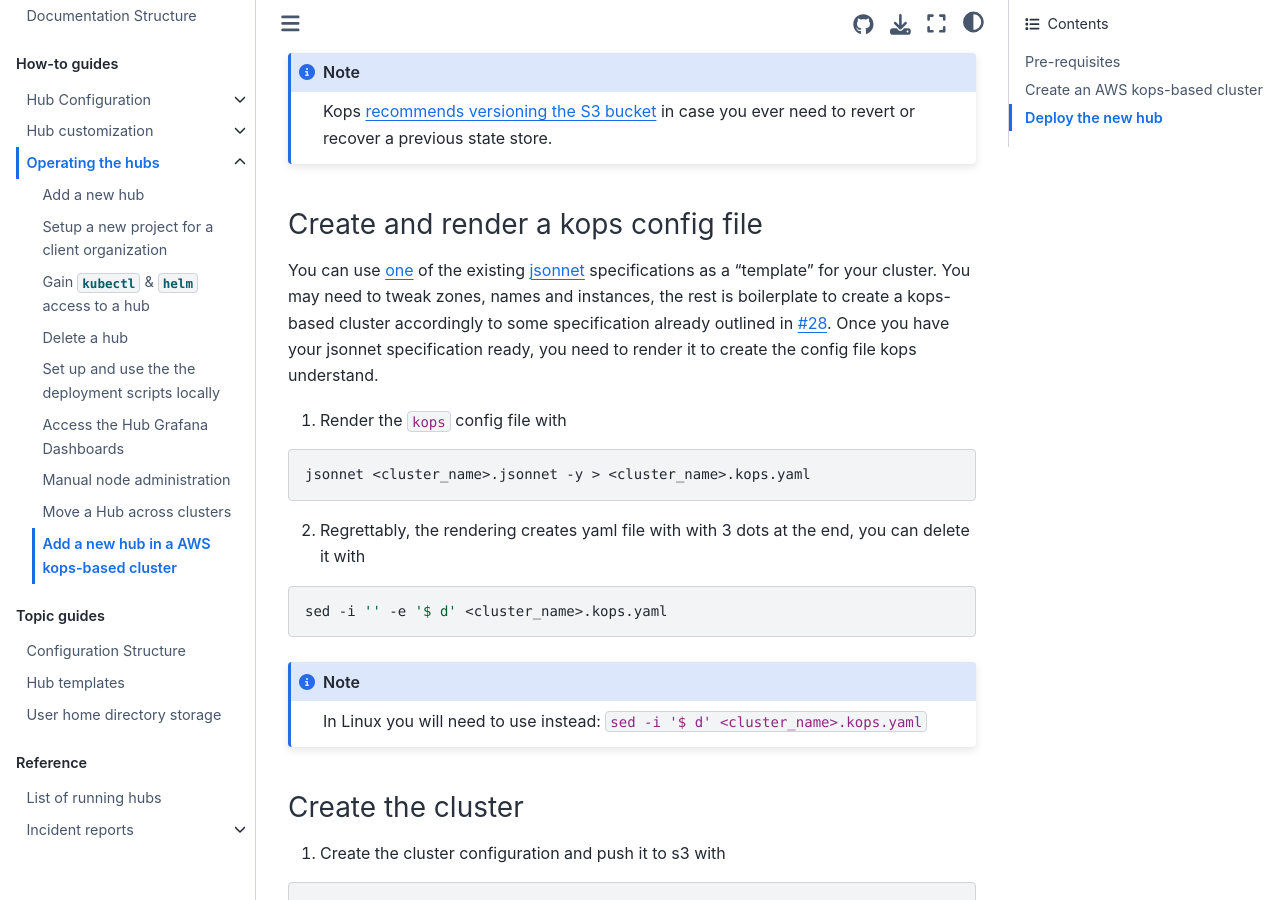
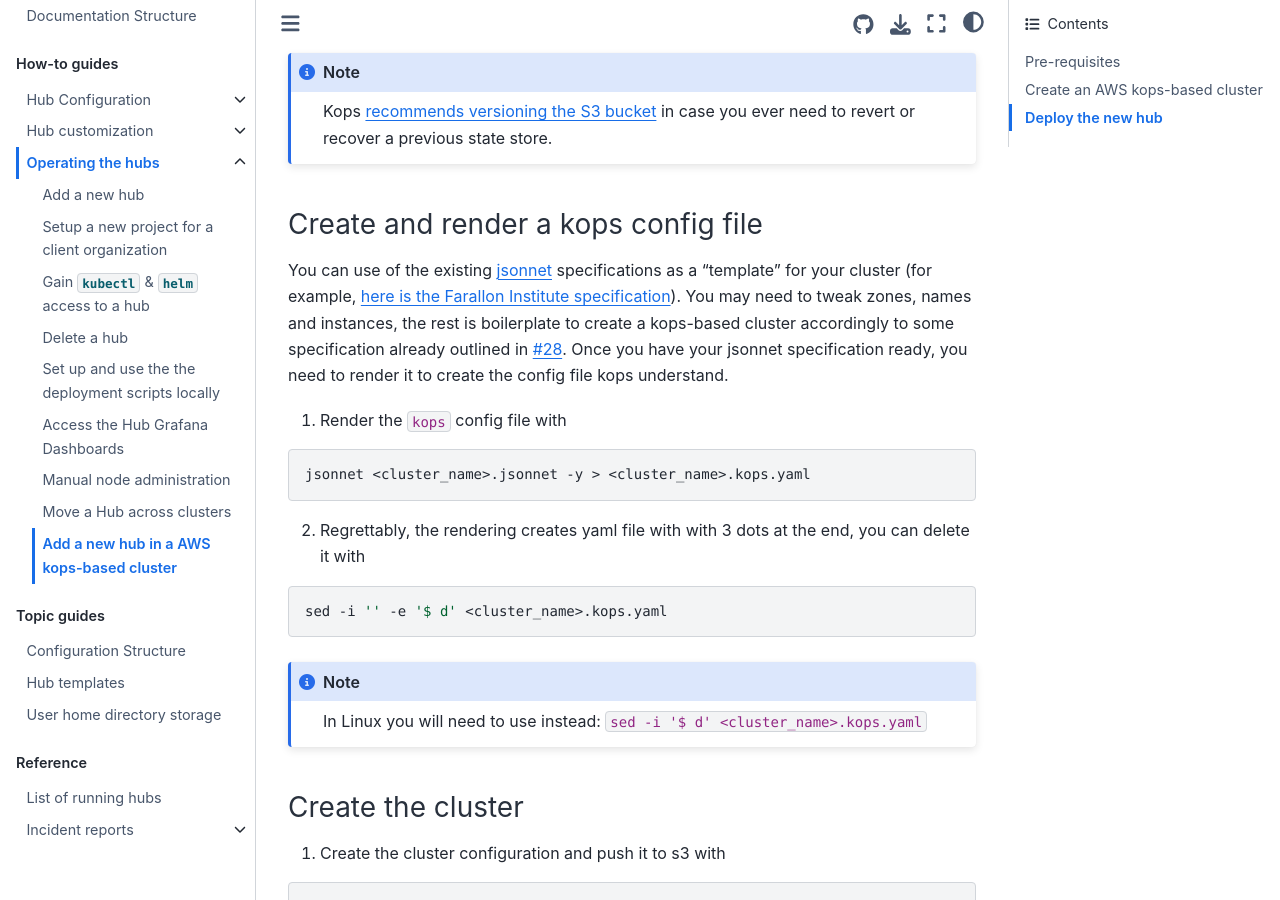
Before and after one commit to 2i2c-org/infrastructure, a Sphinx documentation site: the page built from docs/howto/operate/add-aws-hub.md, in a window 1280 px wide and 900 px high, scrolled down 1237 px. Built offline with Sphinx 7.4.7 and the Sphinx Book theme 1.1.4, drawn with Linux system fonts in a browser that asks for light colours.

Commit message:
Improve wording to offer one of the kops cluster examples
Co-authored-by: Chris Holdgraf <choldgraf@berkeley.edu>

```diff
--- a/docs/howto/operate/add-aws-hub.md
+++ b/docs/howto/operate/add-aws-hub.md
@@ -56,8 +56,7 @@
 ### Create and render a kops config file
 
 You can use
-[one](https://github.com/2i2c-org/pilot-hubs/blob/master/kops/farallon.jsonnet) of the
-existing [jsonnet](https://jsonnet.org/) specifications as a "template" for your cluster.
+of the existing [jsonnet](https://jsonnet.org/) specifications as a "template" for your cluster (for example, [here is the Farallon Institute specification](https://github.com/2i2c-org/pilot-hubs/blob/master/kops/farallon.jsonnet)).
 You may need to tweak zones, names and instances, the rest is boilerplate to create a
 kops-based cluster accordingly to some specification already outlined in
 [#28](https://github.com/2i2c-org/pangeo-hubs/issues/28). Once you have your jsonnet
```
